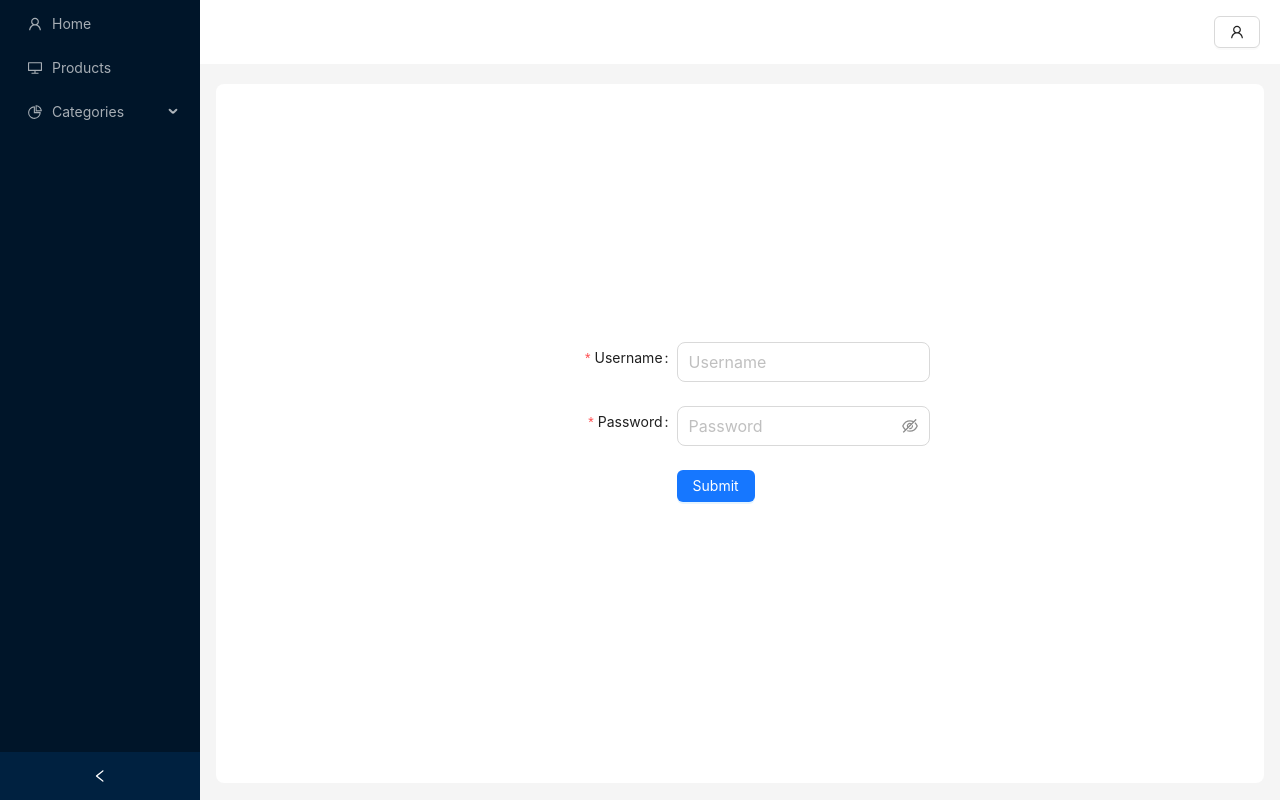
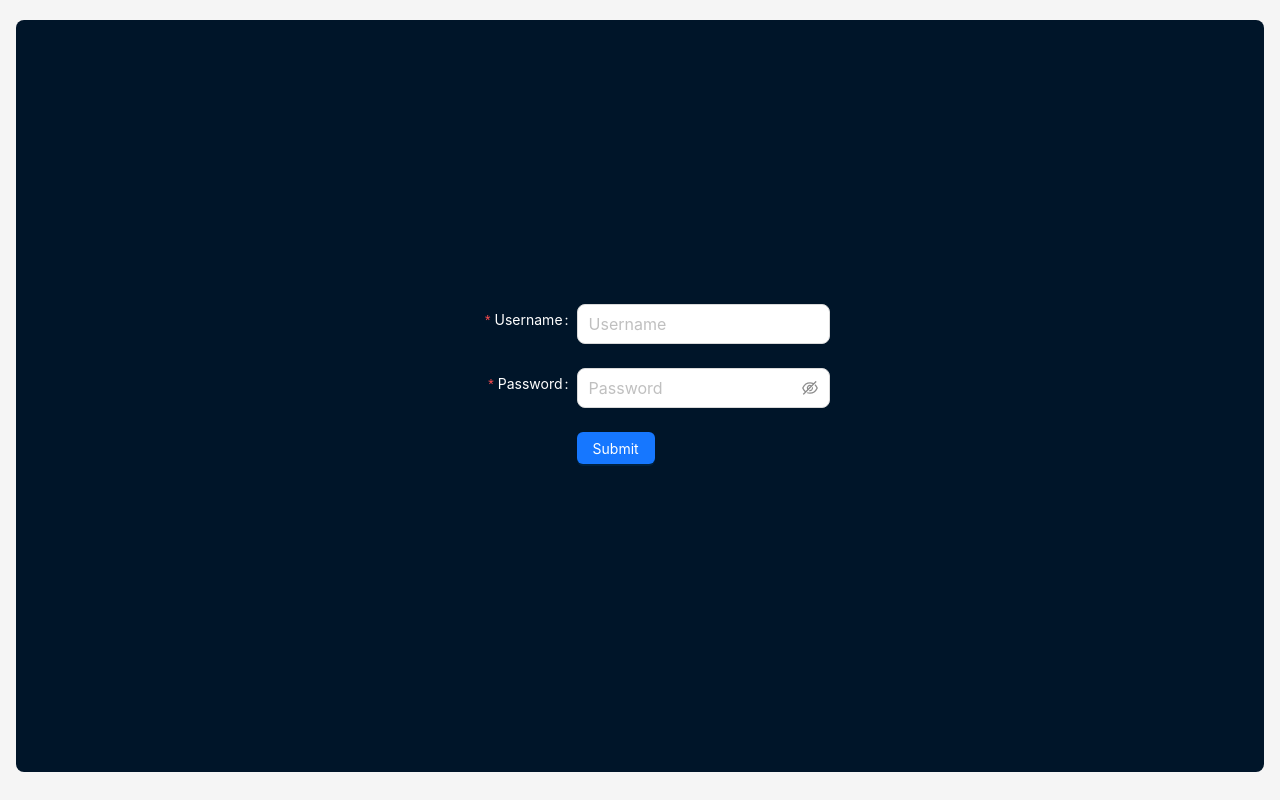
Before and after one commit to dinahagar/Admin-Panel, a React (Create React App) app: page /login in a window 1280 px wide. Built offline with nearby package versions, Linux system fonts and the light colour scheme.

Commit message:
login username and password

```diff
--- a/src/App.tsx
+++ b/src/App.tsx
@@ -10,6 +10,7 @@ import Login from './Pages/Login/Login';
 export interface AppProps {
   setLocale: (locale: 'en' | 'ar') => void;
 }
+
 
 const App: React.FC<AppProps> = () => {
 
--- a/src/Pages/Home/componenets/Header.tsx
+++ b/src/Pages/Home/componenets/Header.tsx
@@ -1,9 +1,10 @@
 import { Button, Dropdown, MenuProps } from "antd"
 import { UserOutlined } from "@ant-design/icons";
 import { StyledHeader } from "../Home.styles";
-import { Link } from "react-router-dom";
+import { Link, useLocation } from "react-router-dom";
 
 const Header: React.FC = () => {
+  const location = useLocation();
 
     const items: MenuProps['items'] = [
         {
@@ -15,11 +16,15 @@ const Header: React.FC = () => {
       ];
 
     return (
-        <StyledHeader>
-            <Dropdown menu={{ items }} placement="bottom">
-                <Button><UserOutlined /></Button>
-            </Dropdown>
-        </StyledHeader>
+      <>
+        {location.pathname !== "/login" && (
+          <StyledHeader>
+              <Dropdown menu={{ items }} placement="bottom">
+                  <Button><UserOutlined /></Button>
+              </Dropdown>
+          </StyledHeader>
+        )}
+      </>
     )
 }
 
--- a/src/Pages/Home/componenets/Sidebar.tsx
+++ b/src/Pages/Home/componenets/Sidebar.tsx
@@ -1,11 +1,12 @@
 import { DesktopOutlined, PieChartOutlined, UserOutlined } from "@ant-design/icons";
 import { Layout, Menu } from "antd"
 import { useState } from "react";
-import { Link } from "react-router-dom";
+import { Link, useLocation } from "react-router-dom";
 
 const Sidebar: React.FC = () => {
     const { Sider } = Layout;
     const [collapsed, setCollapsed] = useState(false);
+    const location = useLocation();
 
     const items = [
         {
@@ -33,10 +34,20 @@ const Sidebar: React.FC = () => {
     ]
 
     return (
-        <Sider collapsible breakpoint="sm" collapsedWidth="80px" collapsed={collapsed} onCollapse={(value) => setCollapsed(value)}>
-            <div className="demo-logo-vertical" />
-            <Menu theme="dark" defaultSelectedKeys={['1']} mode="inline" items={items} />
-        </Sider>
+        <>
+            {location.pathname !== "/login" && (
+            <Sider
+                collapsible
+                breakpoint="sm"
+                collapsedWidth="80px"
+                collapsed={collapsed}
+                onCollapse={(value) => setCollapsed(value)}
+            >
+                <div className="demo-logo-vertical" />
+                <Menu theme="dark" defaultSelectedKeys={['1']} mode="inline" items={items} />
+            </Sider>
+            )}
+        </>
     )
 }
 
--- a/src/Pages/Login/Login.styles.tsx
+++ b/src/Pages/Login/Login.styles.tsx
@@ -1,4 +1,17 @@
 import styled from "styled-components";
 
 export const StyledLoginDiv = styled.div`
+    padding: 24px;
+    min-height: 360px;
+    background: #001529;
+    border-radius: 8px;
+    height: 94vh;
+    margin-top: 20px;
+    justify-content: center;
+    align-items: center;
+    display: flex;
+
+    .ant-form-item-required {
+        color: #fff !important;
+    }
 `
--- a/src/Pages/Login/Login.tsx
+++ b/src/Pages/Login/Login.tsx
@@ -1,10 +1,16 @@
 import { useUserLoginMutation } from "../../Store/services/login";
-import { StyledContent, StyledContentDiv } from "../Home/Home.styles"
+import { StyledContent } from "../Home/Home.styles"
 import { Button, Form, Input } from "antd"
 import { useNavigate } from "react-router-dom";
+import { StyledLoginDiv } from "./Login.styles";
+import { ChangeEvent } from "react";
+import { useDispatch, useSelector } from "react-redux";
+import { setUser } from "../../Store/reducers/loginSlice";
 
 const Login = () => {
 
+    const { username, password } = useSelector((state: any) => state.login)
+    const dispatch = useDispatch()
     const [login] = useUserLoginMutation()
     const navigate = useNavigate();
 
@@ -13,10 +19,18 @@ const Login = () => {
         password?: string;
     };
 
+    const handleChangeUsername = (e: ChangeEvent<HTMLInputElement>) => {
+        dispatch(setUser({ username: e.target.value}))
+    }
+
+    const handleChangePassword = (e: ChangeEvent<HTMLInputElement>) => {
+        dispatch(setUser({ password: e.target.value}))
+    }
+
     const onSubmit = () => {
         login({
-            username: 'johnd',
-            password: 'm38rmF$'
+            username: username,
+            password: password
         }).unwrap()
         .then((res) => {
             console.log(res);
@@ -28,7 +42,7 @@ const Login = () => {
 
     return (
         <StyledContent>
-            <StyledContentDiv>
+            <StyledLoginDiv>
                 <Form
                     name="basic"
                     labelCol={{ span: 8 }}
@@ -43,7 +57,7 @@ const Login = () => {
                         name="username"
                         rules={[{ required: true, message: 'Please input your username!' }]}
                     >
-                        <Input size="large" placeholder="Username" />
+                        <Input size="large" placeholder="Username" onChange={(e) => handleChangeUsername(e)} />
                     </Form.Item>
 
                     <Form.Item<FieldType>
@@ -51,7 +65,7 @@ const Login = () => {
                         name="password"
                         rules={[{ required: true, message: 'Please input your password!' }]}
                     >
-                        <Input.Password size="large" placeholder="Password" />
+                        <Input.Password size="large" placeholder="Password" onChange={(e) => handleChangePassword(e)} />
                     </Form.Item>
 
                     <Form.Item wrapperCol={{ offset: 8, span: 16 }}>
@@ -60,7 +74,7 @@ const Login = () => {
                         </Button>
                     </Form.Item>
                 </Form>
-            </StyledContentDiv>
+            </StyledLoginDiv>
         </StyledContent>
     )
 }
--- a/src/Store/reducers/loginSlice.ts
+++ b/src/Store/reducers/loginSlice.ts
@@ -1,13 +1,13 @@
 import { createSlice, PayloadAction } from "@reduxjs/toolkit";
 
 export interface LoginState {
-    usename: string;
+    username: string;
     password: string;
     token: string;
 }
 
 const initialState: LoginState = {
-    usename: '',
+    username: '',
     password: '',
     token: localStorage.getItem('token') ?? ''
   };
```
